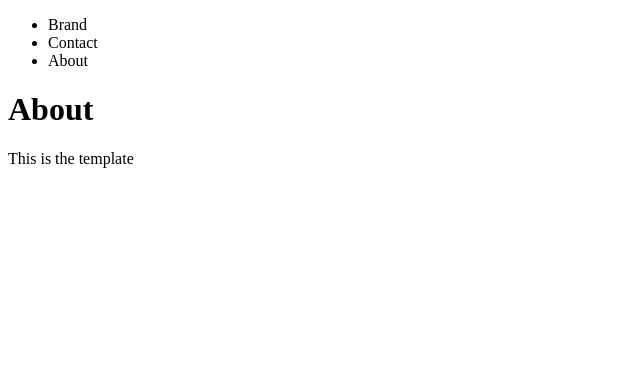
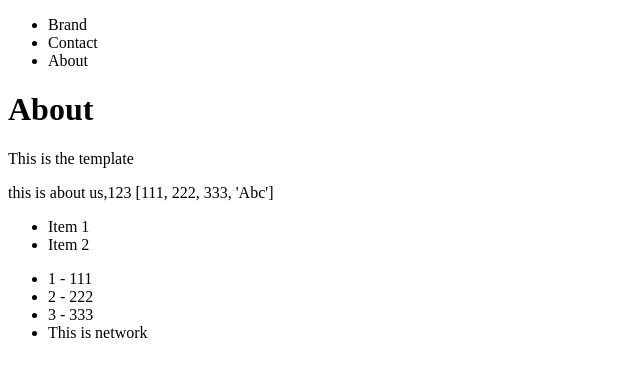
Before and after one commit to Bohdan111/DjangoProgect, a Django app: page /about/ in a window 1280 px wide. Shown: the top 377 px of the page, without its empty margins (0-640 px from the left). Run offline with Django 3.2, Linux system fonts and the light colour scheme.

Commit message:
work with template engine

```diff
--- a/pages/views.py
+++ b/pages/views.py
@@ -11,7 +11,13 @@ def contact_view(request, *args, **kwargs) :
 	return render(request, "contact.html",{})
 
 def about_view(request,*args, **kwargs) :
-	return render(request, "about.html",{})
+	my_context = {
+	"my_text" : "this is about us",
+	"this_is_true" : True ,
+	"my_number" : 123,
+	"my_list" : [111,222,333,"Abc"]
+	}
+	return render(request, "about.html",my_context)
 
 def social_view(request,*args, **kwargs) :
 	return HttpResponse("<h1>Social page</h1>")
--- a/templates/about.html
+++ b/templates/about.html
@@ -3,4 +3,27 @@
 <h1>About</h1>
 
 <p>This is the template</p>
+
+<p>
+	{{ my_text }},{{ my_number }}
+	{{ my_list }}
+</p>
+
+<ul>
+	<li>Item 1</li>
+	<li>Item 2</li>
+</ul>
+
+<ul>
+	{% for abc in my_list %}
+	{% if abc == 312 %}
+		<li>{{ forloop.counter }} - {{ abc|add:22 }}</li>
+	{% elif abc == "Abc" %}
+		<li>This is network</li>
+	{% else %}
+		<li>{{ forloop.counter }} - {{ abc }}</li>
+	{% endif %}
+
+	{% endfor %}
+</ul>
 {% endblock %}
--- a/trydjango/urls.py
+++ b/trydjango/urls.py
@@ -17,12 +17,14 @@ from django.contrib import admin
 from django.urls import path
 
 from pages.views import home_view, contact_view, about_view, social_view
+from products.views import product_detail_view
 
 
 urlpatterns = [
 	path('home', home_view, name='home'),
 	path('contact/', contact_view),
 	path('about/', about_view),
+    path('product/', product_detail_view),
 	path('social/', social_view),
     path('admin/', admin.site.urls),
 ]
```
Also changed, not shown: products/views.py (+11 -4 lines), templates/product/detail.html (added, +7 -0 lines), db.sqlite3.
